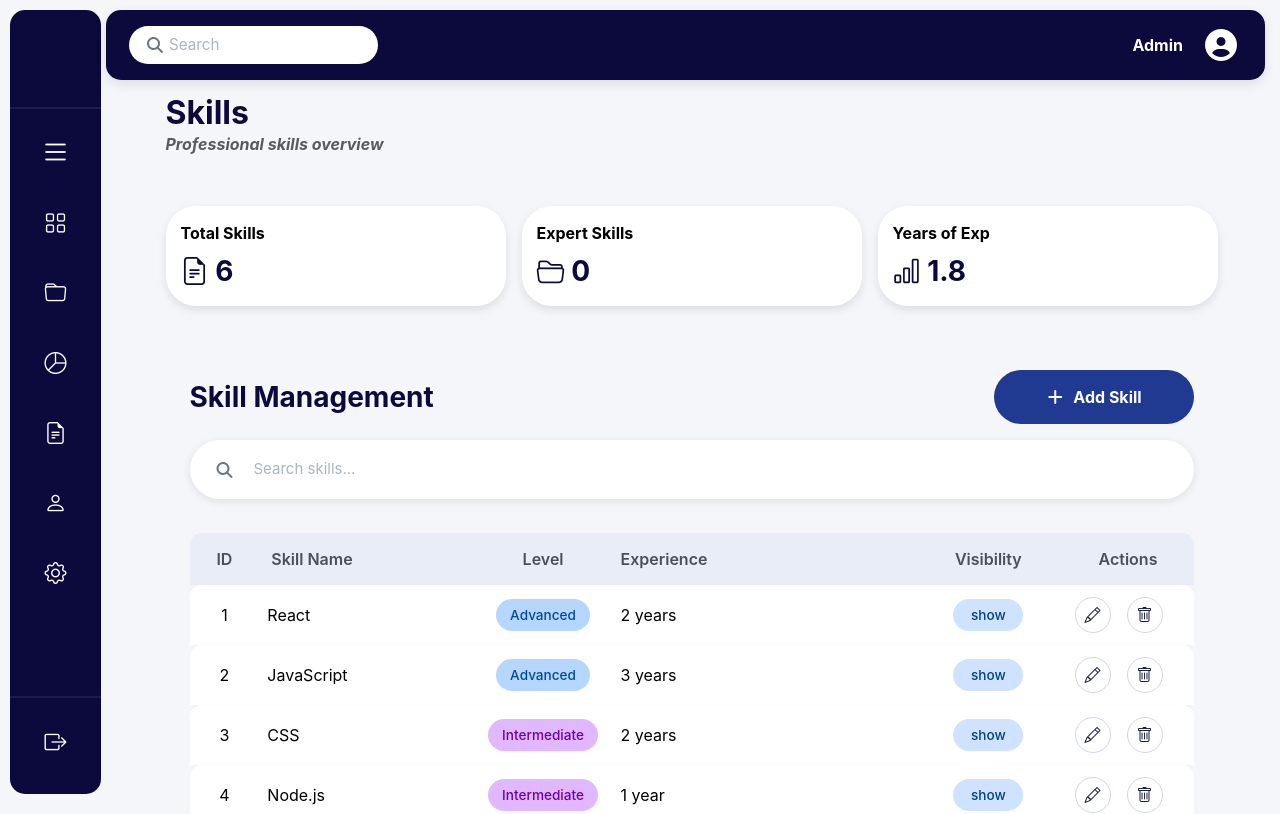
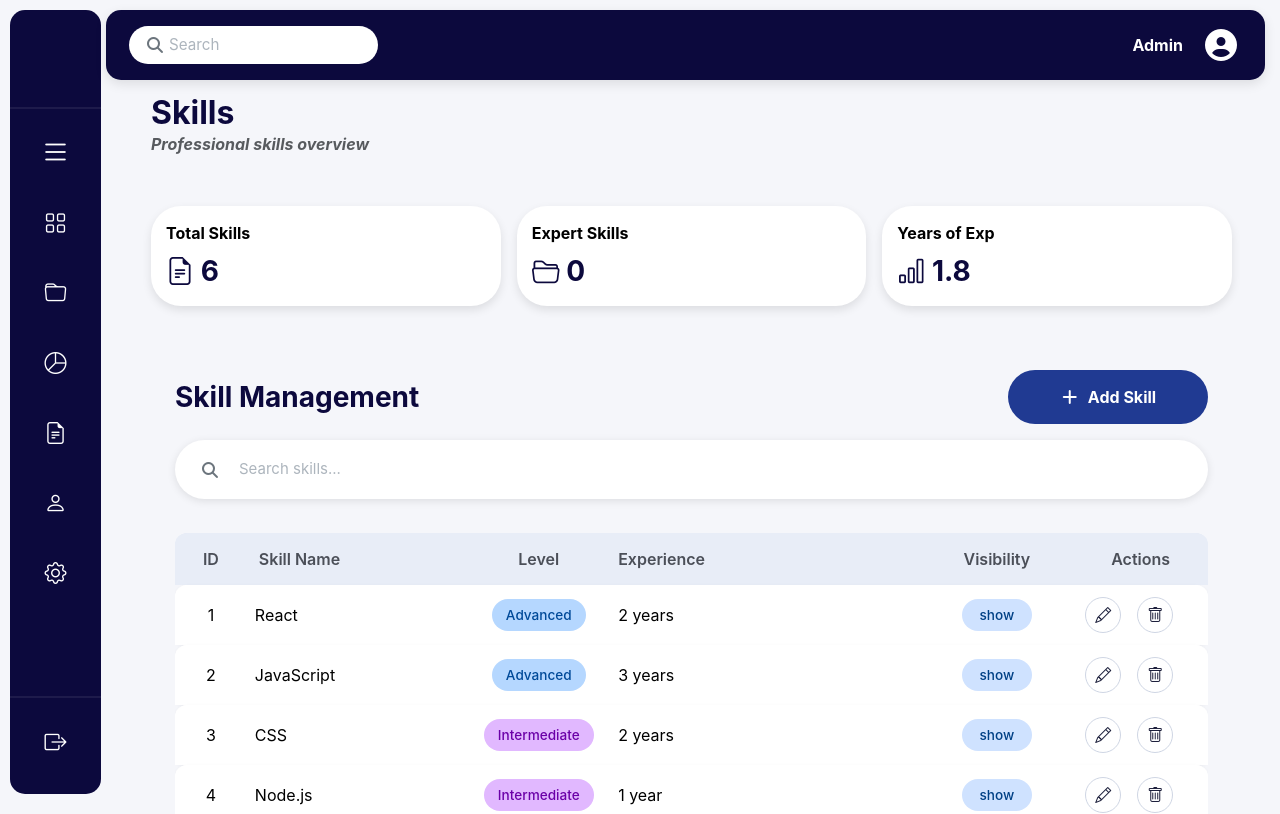
Before and after one commit to Natasha-Hipos/Portfolio-Management-System, a React (Create React App) app: page /skills in a window 1280 px wide. Shown: the top 814 px of the page. Built offline with nearby package versions, Linux system fonts and the light colour scheme.

Commit message:
update layout

```diff
--- a/src/styles/dashboard.css
+++ b/src/styles/dashboard.css
@@ -3,7 +3,7 @@
 ===================================================== */
 .dashboard {
   margin: 0 auto;
-  max-width: 1100px;
+  width: min(1400px, calc(100% - 48px)); /* fluid up to 1400px */
   padding-left: 12px;
   transition: margin-left 0.3s ease;
 }
--- a/src/styles/experience.css
+++ b/src/styles/experience.css
@@ -3,7 +3,7 @@
 ================= */
 .experience {
   margin: 0 auto;
-  max-width: 1100px;
+  width: min(1400px, calc(100% - 48px)); /* fluid up to 1400px */
   padding: 20px 25px; /* adds a little breathing room under navbar */
   padding-left: 12px;
   transition: margin-left 0.3s ease;
@@ -48,6 +48,30 @@
   color: #0c093d;
   font-weight: bold;
   text-align: left;
+}
+
+/* Prevent card text overflow and clipping inside flex containers */
+.project-card,
+.deadline-card,
+.analytics-card,
+.stat-card,
+.recent-activity,
+.card {
+  min-width: 0; /* allow flex items to shrink properly */
+}
+
+.project-card h5,
+.project-card h4,
+.project-card p,
+.deadline-card p,
+.analytics-card p,
+.stat-card p,
+.recent-activity p,
+.card p,
+.stat-card h3 {
+  overflow-wrap: anywhere;
+  word-break: break-word;
+  white-space: normal; /* allow wrapping instead of clipping */
 }
 
 /* ========================
--- a/src/styles/project.css
+++ b/src/styles/project.css
@@ -3,7 +3,7 @@
 ================== */
 .project {
   margin: 0 auto;
-  max-width: 1100px;
+  width: min(1400px, calc(100% - 48px)); /* fluid up to 1400px */
   padding-left: 12px;
   transition: margin-left 0.3s ease;
 }
--- a/src/styles/skills.css
+++ b/src/styles/skills.css
@@ -4,19 +4,9 @@
 
 .skills {
   margin: 0 auto;
-  max-width: 1100px;
   padding-left: 12px;
-  transition: margin-left 0.3s ease;
+  width: min(1400px, calc(100% - 48px)); /* fluid up to 1400px */
 }
-
-.skills {
-  margin: 0 auto;
-  max-width: 1100px;
-  padding: 20px 25px; /* adds a little breathing room under navbar */
-  padding-left: 12px;
-  transition: margin-left 0.3s ease;
-}
-
 
 
 body.sidebar-collapsed .skills {
```
